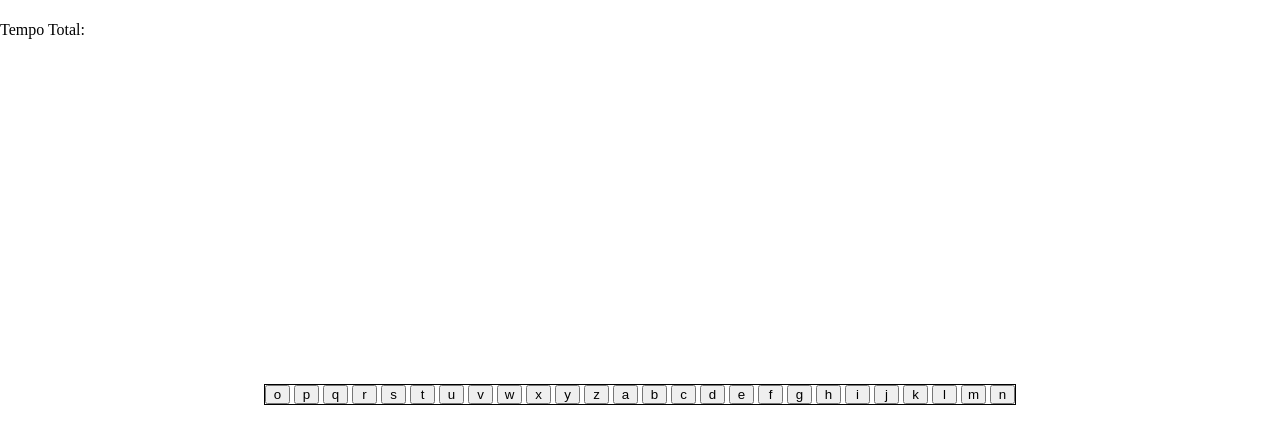
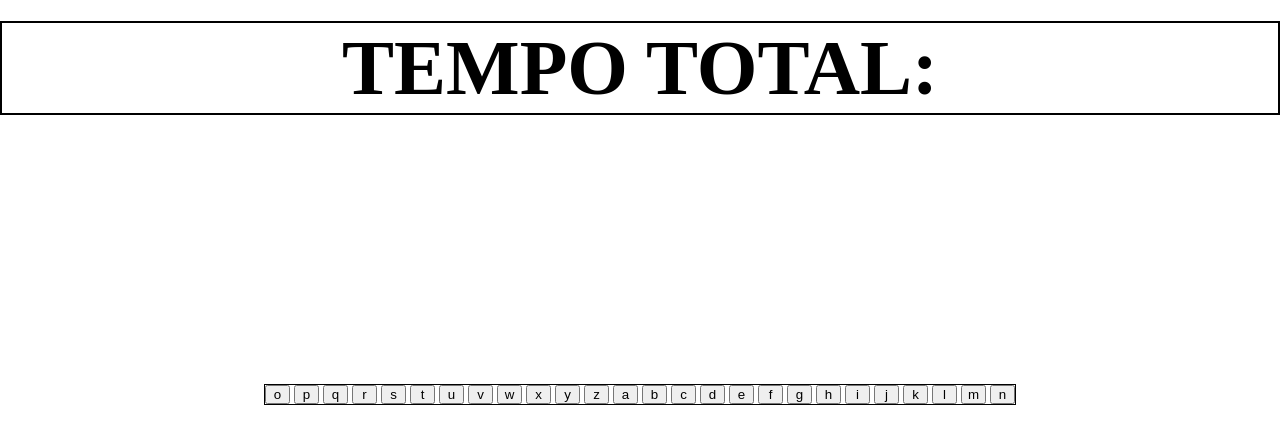
Before and after one commit to Abraao4raujo/desafios, a plain HTML site: page index.html in a window 1280 px wide. Drawn offline with Linux system fonts and the light colour scheme.

Commit message:
estilizando o tempo total da pagina html

```diff
--- a/style.css
+++ b/style.css
@@ -1,26 +1,36 @@
-*{
+* {
     padding: 0px;
     margin: 0px;
 }
 
-body{
+body {
     width: 100vw;
     height: 100vh;
 }
 
-#fundo{
+#fundo {
     display: flex;
     justify-content: center;
     position: relative;
     top: 48vh;
 }
 
-#keyboard{
+#keyboard {
     border: 1px solid black;
     position: relative;
 }
 
-.tecla{
+.tecla {
     width: 25px;
     text-transform: lowercase;
 }
+
+#resultado {
+    background: #fff;
+    font-weight: bold;
+    text-transform: uppercase;
+    display: block;
+    text-align: center;
+    font-size: 78px;
+    border: 2px solid black;
+}
```
